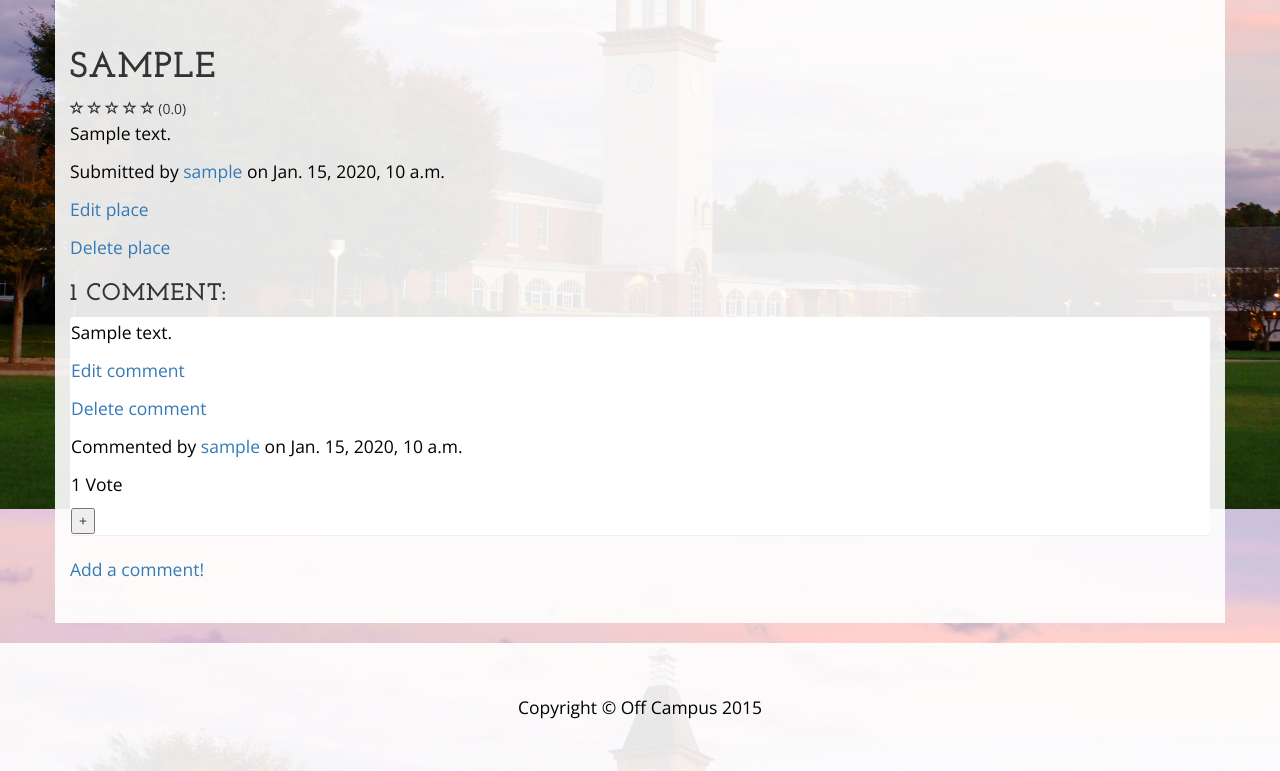
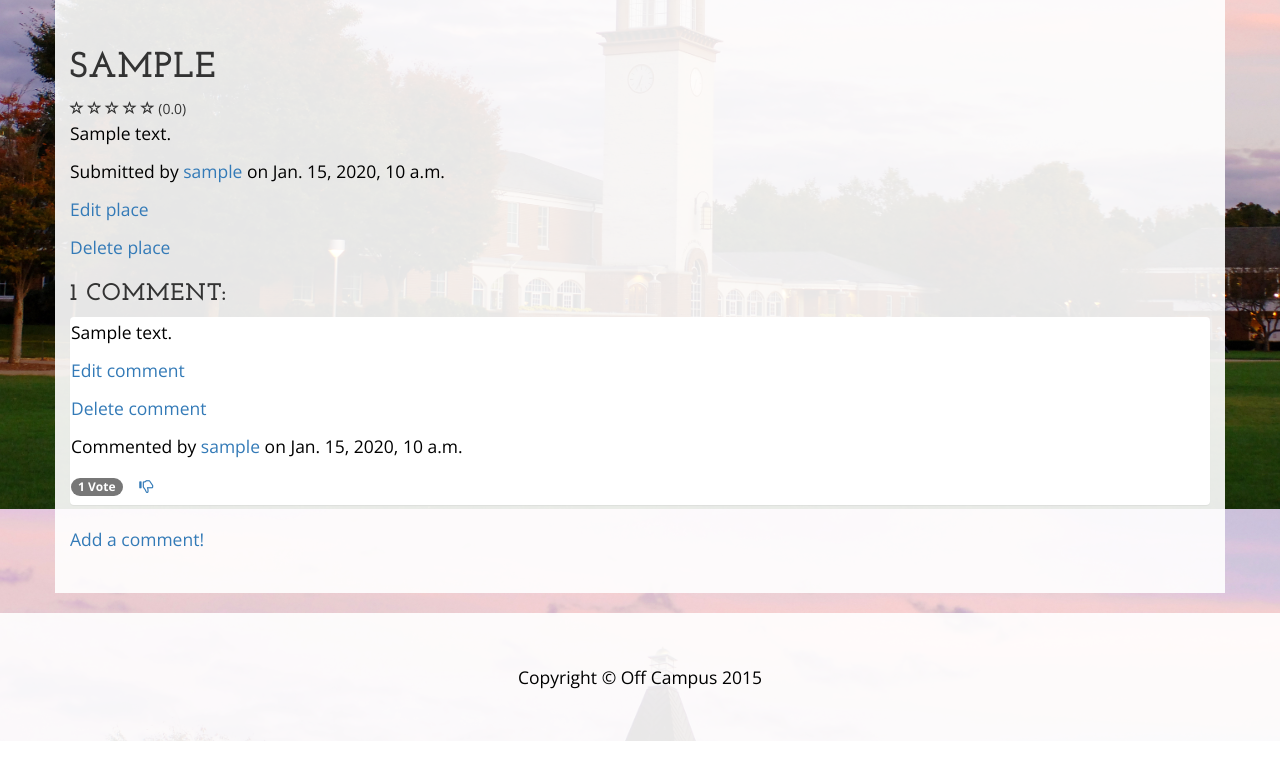
Before and after one commit to Katerinahillios/offcampus, a Django app: page /place/1/ in a window 1280 px wide. Shown: the part 291-1062 px from the top of the page. After the commit the page ends 1032 px from the top, so only its background shows below. Run offline with Django 3.2, Linux system fonts and the light colour scheme; a user stored in the database is signed in; tables that the repository leaves empty hold one stand-in row (values such as "Sample post"); parts of the project's set-up code (start-up, migrations or seed data) failed here and were passed over; some libraries are stand-ins or nearby versions; some web fonts are replaced.

Commit message:
Add styling to vote form

```diff
--- a/core/views.py
+++ b/core/views.py
@@ -25,6 +25,14 @@ class PlaceListView(ListView):
   template_name = 'place/place_list.html'
   paginate_by = 5
 
+  def get_queryset(self):
+    qs = super(PlaceListView, self).get_queryset().order_by('-rating')
+    return qs
+
+  def get_context_data(self, **kwargs):
+    context = super(PlaceListView, self).get_context_data(**kwargs)
+    return context
+
 class PlaceDetailView(DetailView):
   model = Place
   template_name = 'place/place_detail.html'
@@ -34,9 +42,11 @@ class PlaceDetailView(DetailView):
     place = Place.objects.get(id=self.kwargs['pk'])
     comments = Comment.objects.filter(place=place)
     context['comments'] = comments
-    rating = Comment.objects.filter(place=place).aggregate(Avg('rating'))
-    rating = Place.objects.filter(place=place).aggregate(Avg('rating'))
-    context['rating'] = rating
+    rating_comment = Comment.objects.filter(place=place).aggregate(Avg('rating'))
+    rating_place = Place.objects.filter(place=place).aggregate(Avg('rating'))
+    context['rating'] = rating_place
+    user_votes = Comment.objects.filter(vote__user=self.request.user)
+    context['user_votes'] = user_votes
     return context
 
 class PlaceUpdateView(UpdateView):
@@ -48,7 +58,7 @@ class PlaceUpdateView(UpdateView):
     object = super(PlaceUpdateView, self).get_object(*args, **kwargs)
     if object.user != self.request.user:
       raise PermissionDenied()
-      return object
+    return object
 
 class PlaceDeleteView(DeleteView):
   model = Place
@@ -59,7 +69,7 @@ class PlaceDeleteView(DeleteView):
     object = super(PlaceDeleteView, self).get_object(*args, **kwargs)
     if object.user != self.request.user:
       raise PermissionDenied()
-      return object
+    return object
 
 class CommentCreateView(CreateView):
   model = Comment
@@ -87,7 +97,7 @@ class CommentUpdateView(UpdateView):
     object = super(CommentUpdateView, self).get_object(*args, **kwargs)
     if object.user != self.request.user:
       raise PermissionDenied()
-      return object
+    return object
 
 class CommentDeleteView(DeleteView):
   model = Comment
@@ -101,7 +111,7 @@ class CommentDeleteView(DeleteView):
     object = super(CommentDeleteView, self).get_object(*args, **kwargs)
     if object.user != self.request.user:
       raise PermissionDenied()
-      return object
+    return object
 
 class VoteFormView(FormView):
   form_class = VoteForm
--- a/templates/base.html
+++ b/templates/base.html
@@ -58,9 +58,9 @@
               <a href="{% url 'home' %}">Home</a>
             </li>
             <li><a href="{% url 'place_list' %}">Places</a></li>
-            <form action="{% url 'search' %}" class="navbar-form navbar-left" method="get">
+            <li><form action="{% url 'search' %}" class="navbar-form navbar-left" method="get">
               <input type="text" placeholder="Search" class="form-control" name="query">
-            </form>
+              </form></li>
             {% if user.is_authenticated %}
             <li><a href="{% url 'place_create' %}">Add Place</a></li>
             <li><a href="{% url 'user_detail' slug=user.username %}">Profile</a></li>
--- a/templates/place/place_detail.html
+++ b/templates/place/place_detail.html
@@ -61,14 +61,22 @@
   <p><a href="{% url 'comment_delete' place_pk=place.id comment_pk=comment.id %}">Delete comment</a></p>
   {% endif %}
   <p>Commented by <a href="{% url 'user_detail' slug=place.user.username %}">{{ comment.user.username }}</a> on {{ comment.created_at }}</p>
-  <p>{{ comment.vote_set.all.count }} Vote{{ comment.vote_set.all.count|pluralize }}</p>
   <form method="post" action="{% url 'vote' %}">
+    <span class="badge">{{ comment.vote_set.all.count }} Vote{{  comment.vote_set.all.count|pluralize }}</span>
     {% csrf_token %}
     <input type="hidden" name="comment" value="{{ comment.id }}" />
     <input type="hidden" name="place" value="{{ place.id }}" />
     <input type="hidden" name="user" value="{{ user.id }}" />
-    <button>+</button>
-  </form>
+    {% if comment in user_votes %}
+        <button class="btn btn-link">
+          <span class="glyphicon glyphicon-thumbs-down"></span>
+        </button>
+    {% else %}
+        <button class="btn btn-link">
+          <span class="glyphicon glyphicon-thumbs-up"></span>
+        </button>
+    {% endif %}
+</form>
 </div>
 {% endfor %}
 {% if user.is_authenticated %}
```
